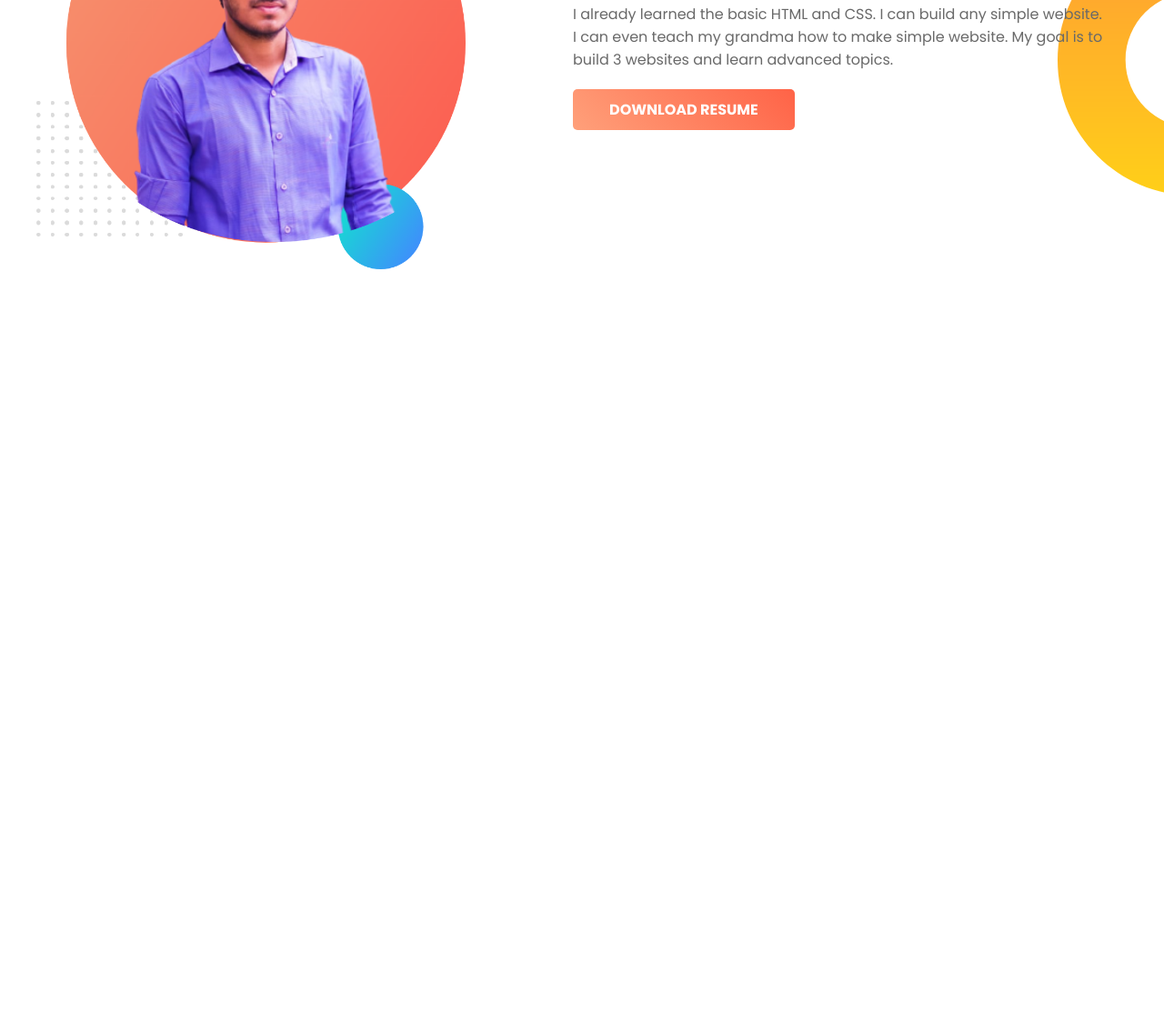
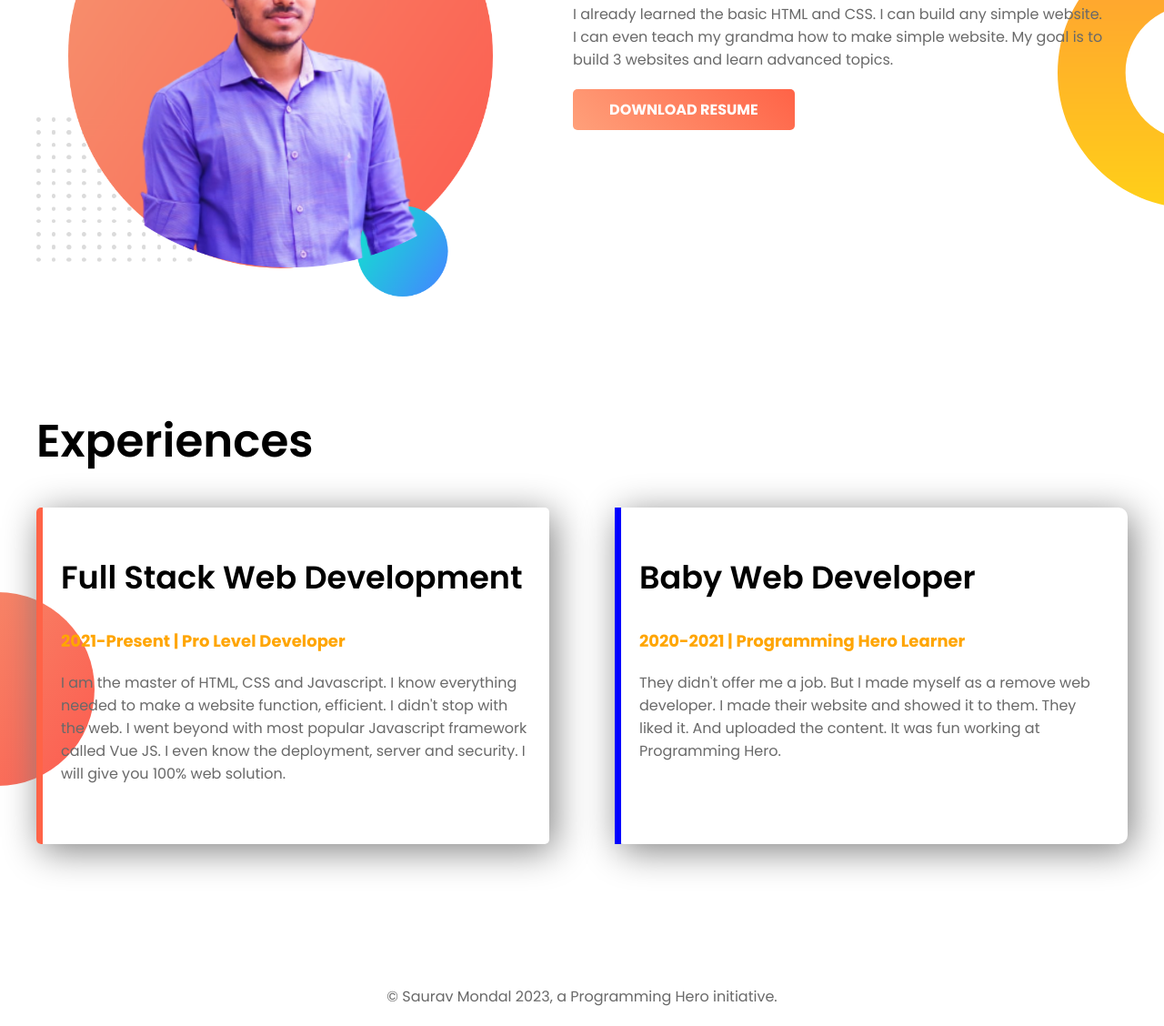
Before and after one commit to sauravmondal24/developer-portfolio, a plain HTML site: page index.html in a window 1280 px wide. Shown: the part 818-1946 px from the top of the page at 91% size. Before the commit the page ends 1121 px from the top, so only its background shows below. Drawn offline with Linux system fonts and the light colour scheme.

Commit message:
project almost done

```diff
--- a/assets/css/style.css
+++ b/assets/css/style.css
@@ -81,7 +81,7 @@ a {
 	width: 50%;
 }
 .second-sec-item1 img {
-	width: 80%;
+	width: 85%;
 	margin: 0 auto;
 }
 .second-sec-item2 {
@@ -116,3 +116,65 @@ a {
 	font-size: 16px;
 }
 /* second-section-end */
+
+/* 3rd-section-start */
+.three-section {
+	background-image: url(../images/exp-bg.png);
+	background-repeat: no-repeat;
+	background-position: left;
+	margin-top: 100px;
+	height: 650px;
+}
+.three-section #exp {
+	font-size: 50px;
+	font-weight: 600;
+	padding: 15px 0;
+}
+.exp-item {
+	display: flex;
+	margin-top: 20px;
+}
+.exp-item1 {
+	width: 47%;
+	box-shadow: 5px 7px 40px grey;
+	height: 270px;
+	padding: 50px 20px;
+	margin-right: 3%;
+	border-left: 7px solid tomato;
+	border-radius: 5px;
+}
+.ex-heading {
+	font-size: 35px;
+	font-weight: 600;
+	letter-spacing: normal;
+	padding-bottom: 30px;
+}
+.ex-sec-h {
+	font-size: 18px;
+	color: orange;
+	font-weight: 700;
+	padding-bottom: 20px;
+}
+.exp-p {
+	color: dimgray;
+	padding-bottom: 20px;
+}
+.exp-item2 {
+	width: 47%;
+	box-shadow: 5px 7px 40px grey;
+	height: 270px;
+	padding: 50px 20px;
+	margin-left: 3%;
+	border-radius: 10px;
+	/* border-left: 10px solid blue; */
+	border-left: 7px solid;
+	border-image: linear-gradient(blue 100%, cyan 100%);
+	border-image-slice: 1;
+}
+footer p {
+	color: dimgray;
+	/* padding-bottom: 20px; */
+	text-align: center;
+	padding-bottom: 20px;
+}
+/* 3rd-section-end */
--- a/index.html
+++ b/index.html
@@ -63,6 +63,42 @@
 				</div>
 			</div>
 		</section>
+
 		<!-- Second-section-end -->
+
+		<!-- 3rd-section-start -->
+		<section class="three-section">
+			<div class="container">
+				<h1 id="exp">Experiences</h1>
+				<div class="exp-item">
+					<div class="exp-item1">
+						<h1 class="ex-heading">Full Stack Web Development</h1>
+						<h2 class="ex-sec-h">2021-Present | Pro Level Developer</h2>
+						<p class="exp-p">
+							I am the master of HTML, CSS and Javascript. I know everything
+							needed to make a website function, efficient. I didn't stop with
+							the web. I went beyond with most popular Javascript framework
+							called Vue JS. I even know the deployment, server and security. I
+							will give you 100% web solution.
+						</p>
+					</div>
+					<div class="exp-item2">
+						<h1 class="ex-heading">Baby Web Developer</h1>
+						<h2 class="ex-sec-h">2020-2021 | Programming Hero Learner</h2>
+						<p class="exp-p">
+							They didn't offer me a job. But I made myself as a remove web
+							developer. I made their website and showed it to them. They liked
+							it. And uploaded the content. It was fun working at Programming
+							Hero.
+						</p>
+					</div>
+				</div>
+			</div>
+		</section>
+
+		<!-- 3rd-section-end -->
+		<footer>
+			<p>© Saurav Mondal 2023, a Programming Hero initiative.</p>
+		</footer>
 	</body>
 </html>
```
